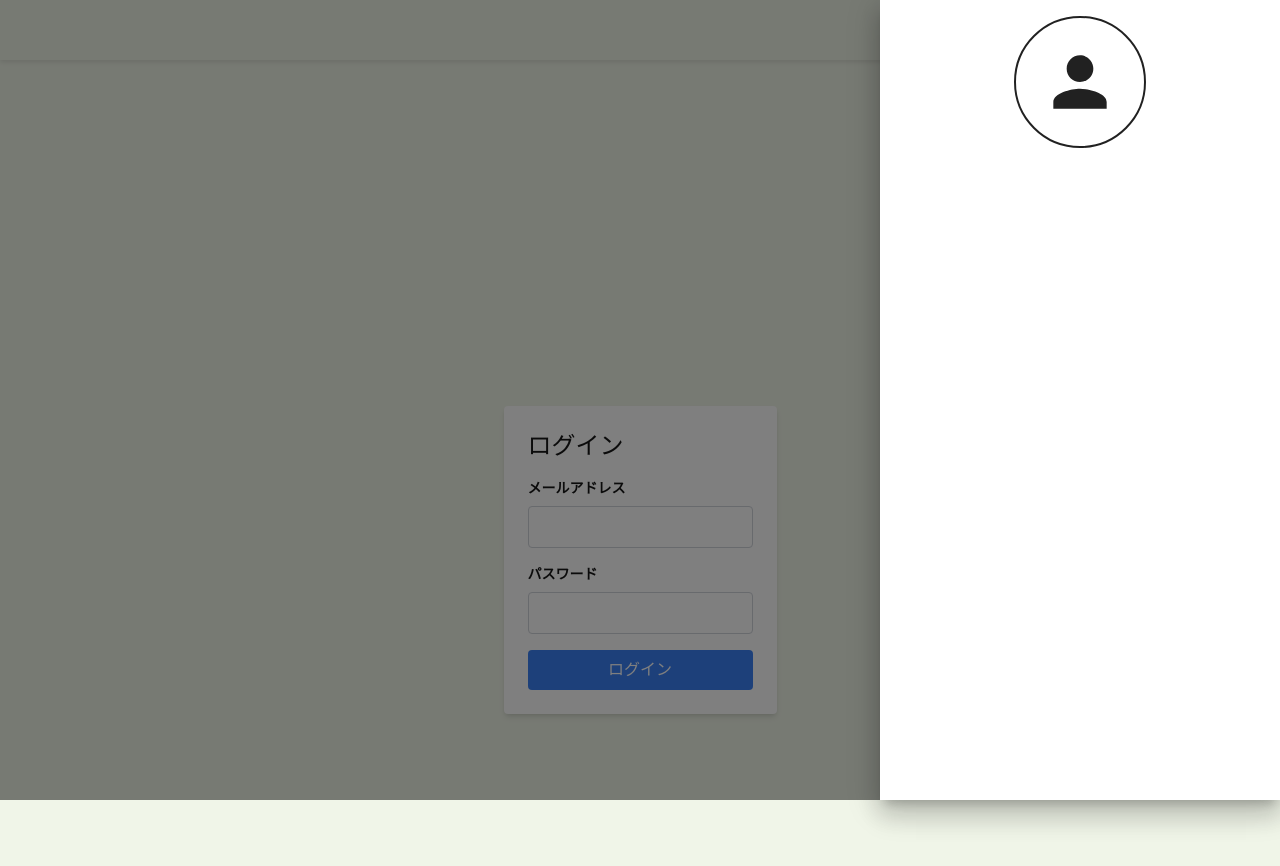
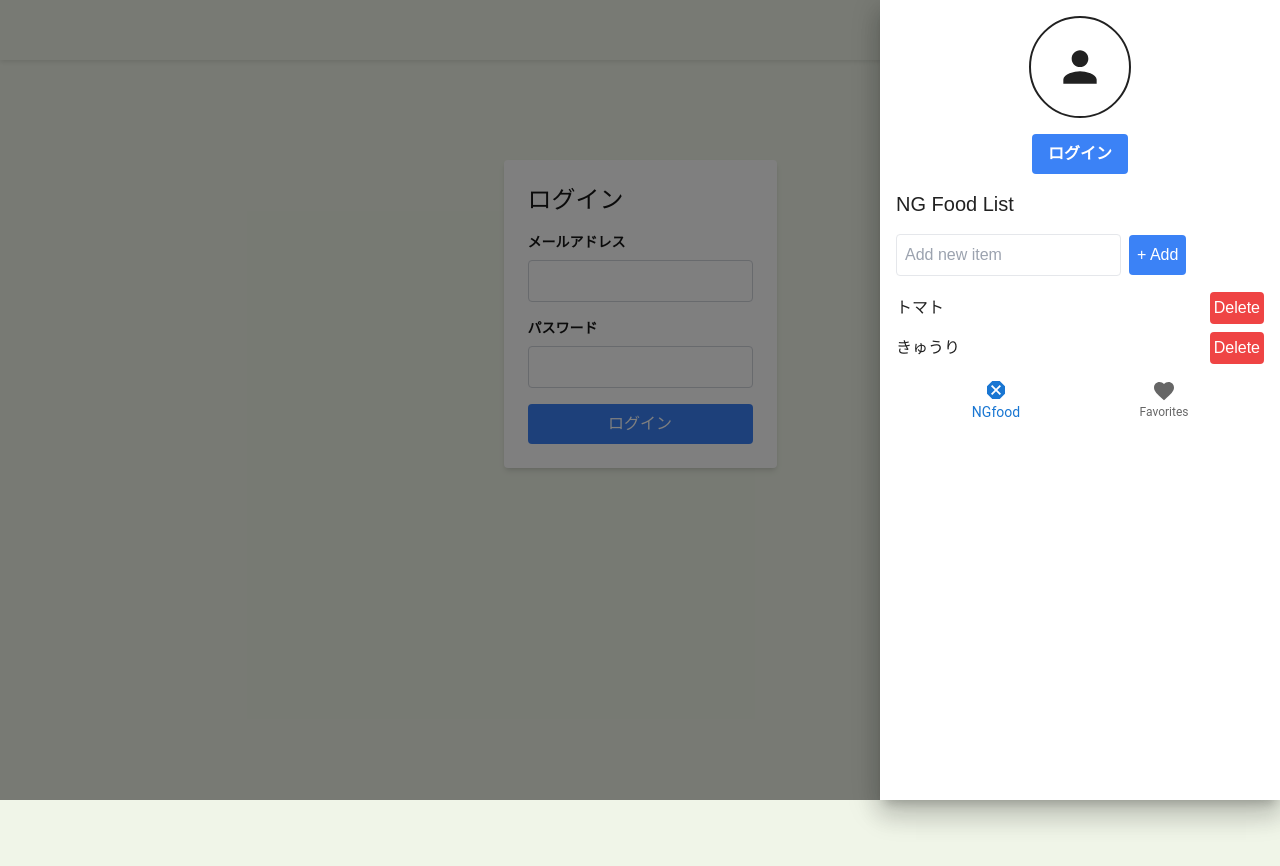
Before and after one commit to takumi-ya/app_for_eg_hackathon, a Next.js app: page /login in a window 1280 px wide. Both pictures are taken after a click on the button 1210 px from the left and 30 px from the top of the page. Shown: the top 866 px of the page. After the commit the page ends 800 px from the top, so only its background shows below. Built offline with nearby package versions, Linux system fonts and the light colour scheme.

Commit message:
main>user ok

```diff
--- a/app/login/page.tsx
+++ b/app/login/page.tsx
@@ -30,7 +30,7 @@ export default function LoginPage() {
       const data = await response.json();
       console.log('ログイン成功:', data);
       setUsername(data.user.username);
-      router.push('/user');
+      router.push('/');
 
     } catch (error) {
       if (error instanceof Error) {
@@ -42,7 +42,7 @@ export default function LoginPage() {
   };
 
   return (
-    <div className='min-h-screen flex items-center justify-center'>
+    <div className='flex justify-center'>
     <form className='bg-white p-6 rounded shadow-md' onSubmit={handleSubmit}>
       <h2 className='text-2xl mb-4'>ログイン</h2>
       {error && <p className='text-red-500 mb-4'>{error}</p>}
--- a/app/shop/page.tsx
+++ b/app/shop/page.tsx
@@ -1,11 +1,13 @@
 "use client";
 import React from "react";
-import Link from "next/link";
+import { useRouter } from 'next/navigation';
+import { Router } from "next/router";
 
 export default function HomePage() {
+  const router = useRouter();
 
   const goToShopInfo = () => {
-    window.location.href = "/shopinfo";
+    router.push('/shopinfo');
   };
 
   return (
--- a/app/shopinfo/page.tsx
+++ b/app/shopinfo/page.tsx
@@ -1,5 +1,6 @@
 "use client";
 import { useState, ChangeEvent } from "react";
+import { useRouter } from 'next/navigation';
 
 export default function Home() {
   const [image, setImage] = useState<File | null>(null);
--- a/components/DrawerMenu.tsx
+++ b/components/DrawerMenu.tsx
@@ -2,6 +2,7 @@ import PersonIcon from '@mui/icons-material/Person';
 import { Box, Drawer } from '@mui/material';
 import { styled } from '@mui/system';
 import React from 'react';
+import UserPage from '@/components/UserPage';
 
 const MenuContainer = styled(Box)(({ theme }) => ({
   width: '100%',
@@ -33,10 +34,10 @@ const MenuDrawer: React.FC<MenuDrawerProps> = ({ isDrawerOpen, toggleDrawer }) =
               justifyContent: 'center',
             }}
           >
-            <PersonIcon style={{ fontSize: 80 }} />
+            <PersonIcon style={{ fontSize: 50 }} />
           </Box>
         </Box>
-        {/* メニューをここに配置 */}
+        <UserPage />
       </MenuContainer>
     </Drawer>
   );
--- a/components/UserPage.tsx
+++ b/components/UserPage.tsx
@@ -22,16 +22,10 @@ const UserPage = () => {
   };
 
   return (
-    <div id="userpage" className="min-h-screen flex flex-col items-center justify-center">
-      <h1 id="page-title" className="text-2xl">ユーザーページ</h1>
-      <div id="user-icon" className="mb-4">
-        <svg xmlns="http://www.w3.org/2000/svg" fill="none" viewBox="0 0 24 24" strokeWidth={1.5} stroke="currentColor" className="w-16 h-16">
-          <path strokeLinecap="round" strokeLinejoin="round" d="M15.75 6a3.75 3.75 0 1 1-7.5 0 3.75 3.75 0 0 1 7.5 0ZM4.501 20.118a7.5 7.5 0 0 1 14.998 0A17.933 17.933 0 0 1 12 21.75c-2.676 0-5.216-.584-7.499-1.632Z" />
-        </svg>
-      </div>
+    <div id="userpage" className="min-h-screen flex flex-col items-center">
       <div id="username" className="mb-4">
         {username ? (
-          <h1 className="text-2xl">ようこそ、{username}さん！</h1>
+          <h1 className="text-2xl">{username}</h1>
         ) : (
           <button
             onClick={handleLoginClick}
```
